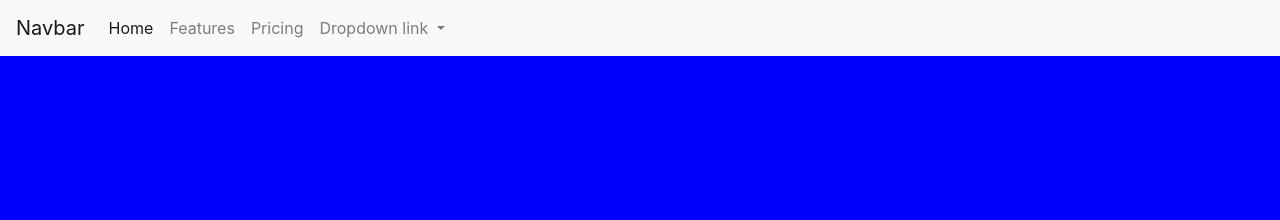
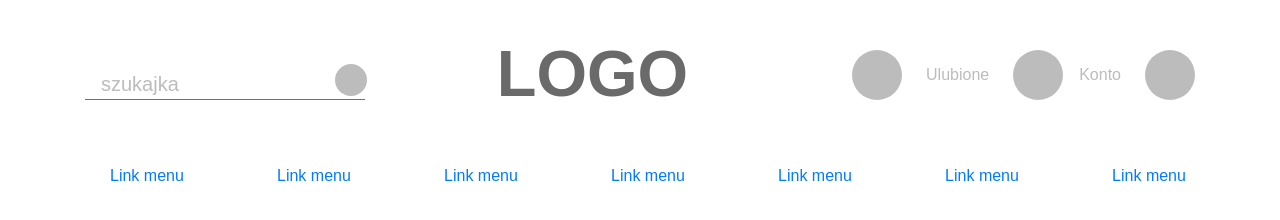
Before and after one commit to AleksandraFalfasinska/Next-template, a website: page src/index.html in a window 1280 px wide. Shown: the top 220 px of the page. Drawn offline with nearby package versions, Linux system fonts and the light colour scheme; files that its build step writes are made by us from their sources; files whose address does not match are found by name.

Commit message:
Fix project

```diff
--- a/src/index.html
+++ b/src/index.html
@@ -13,35 +13,68 @@
 </head>
 
 <body>
-    <nav class="navbar navbar-expand-lg navbar-light bg-light">
-        <a class="navbar-brand" href="#">Navbar</a>
+    <header>
+        <div class="container">
+            <div class="row d-flex justify-content-between align-items-end py-5">
+
+                <div class="col-4 d-flex">
+                    <div class="header__search position-relative d-flex align-items-center w-100">
+                        <input class="header__search-input pl-3" type="text" placeholder="szukajka">
+                        <div class="circle circle--sm"></div>
+                    </div>
+                </div>
+
+                <div class="col-3 d-flex justify-content-center align-items-end">
+                    <h1 class="headline mb-0">Logo</h1>
+                </div>
+
+                <div class="col-auto ml-auto d-flex justify-content-end">
+                    <div class="d-flex align-items-center">
+                        <div class="circle d-inline-block"></div>
+                        <div class="headline--light pl-3 px-4">Ulubione</div>
+                        <div class="circle d-inline-block"></div>
+                        <div class="headline--light pl-3 pr-4">Konto</div>
+                        <div class="circle d-inline-block"></div>
+                    </div>
+                </div>
+            </div>
+        </div>
+    </header>
+
+
+    <div class="container">
+        <nav class="row custom-navbar navbar navbar-expand-lg">
+            <a class="navbar-brand" href="#"></a>
             <button class="navbar-toggler" type="button" data-toggle="collapse" data-target="#navbarNavDropdown" aria-controls="navbarNavDropdown" aria-expanded="false" aria-label="Toggle navigation">
             <span class="navbar-toggler-icon"></span>
             </button>
             <div class="collapse navbar-collapse" id="navbarNavDropdown">
-            <ul class="navbar-nav">
+                <ul class="navbar-nav w-100 d-flex justify-content-lg-between">
                     <li class="nav-item active">
-                    <a class="nav-link" href="#">Home <span class="sr-only">(current)</span></a>
+                        <a class="nav-link" href="#">Link menu</a>
                     </li>
                     <li class="nav-item">
-                    <a class="nav-link" href="#">Features</a>
+                        <a class="nav-link" href="#">Link menu</a>
                     </li>
                     <li class="nav-item">
-                    <a class="nav-link" href="#">Pricing</a>
+                        <a class="nav-link" href="#">Link menu</a>
                     </li>
-                <li class="nav-item dropdown">
-                    <a class="nav-link dropdown-toggle" href="#" id="navbarDropdownMenuLink" data-toggle="dropdown" aria-haspopup="true" aria-expanded="false">
-                Dropdown link
-              </a>
-                    <div class="dropdown-menu" aria-labelledby="navbarDropdownMenuLink">
-                        <a class="dropdown-item" href="#">Action</a>
-                        <a class="dropdown-item" href="#">Another action</a>
-                        <a class="dropdown-item" href="#">Something else here</a>
-                    </div>
+                    <li class="nav-item">
+                        <a class="nav-link" href="#">Link menu</a>
+                    </li>
+                    <li class="nav-item">
+                        <a class="nav-link" href="#">Link menu</a>
+                    </li>
+                    <li class="nav-item">
+                        <a class="nav-link" href="#">Link menu</a>
+                    </li>
+                    <li class="nav-item">
+                        <a class="nav-link" href="#">Link menu</a>
                     </li>
                 </ul>
             </div>
         </nav>
+    </div>
 
     <!-- jQuery  -->
     <script src="src/lib/jquery.min.js"></script>
--- a/src/js/app.js
+++ /dev/null
@@ -1 +0,0 @@
-alert('xD');
--- a/src/js/app2.js
+++ b/src/js/app2.js
@@ -1,2 +1,2 @@
-console.log('xd');
-console.log('test');
+// console.log('xd');
+// console.log('test');
--- a/src/scss/_body.scss
+++ b/src/scss/_body.scss
@@ -1,4 +1,6 @@
 body {
-    background: blue;
+    color: $gray;
+    background: $white;
     height: 400vh;
+    font-family: $font-primary;
 }
--- /dev/null
+++ b/src/scss/_circle.scss
@@ -0,0 +1,12 @@
+.circle {
+    @include circle;
+    width: 50px;
+    height: 50px;
+    &--sm {
+        position: absolute;
+        top: -9px;
+        right: 68px;
+        width: 32px;
+        height: 32px;
+    }
+}
--- /dev/null
+++ b/src/scss/_headline.scss
@@ -0,0 +1,13 @@
+.headline {
+    text-transform: uppercase;
+    font-weight: 600;
+    font-size: 4.0625rem;
+    color: $gray-dark;
+    line-height: .8;
+    &--light {
+        text-transform: capitalize;
+        font-weight: normal;
+        font-size: 1rem;
+        color: $gray-light;
+    }
+}
--- /dev/null
+++ b/src/scss/_input.scss
@@ -0,0 +1,9 @@
+.header__search-input {
+    border: none;
+    border-bottom: 1px solid #717171;
+    width: 80%;
+    &::placeholder {
+        color: $gray-light;
+        font-size: 1.25rem;
+    }
+}
--- /dev/null
+++ b/src/scss/_mixins.scss
@@ -0,0 +1,4 @@
+@mixin circle {
+    background-color: $gray-light;
+    border-radius: 100%;
+}
--- /dev/null
+++ b/src/scss/_nav.scss
@@ -0,0 +1,8 @@
+.navbar-light .nav-item.active .nav-link {
+    color: $gray;
+    font-size: 1.25rem;
+    font-weight: 600;
+    &:active {
+        color: darken($color: $gray, $amount: 5%);
+    }
+}
--- /dev/null
+++ b/src/scss/_variables.scss
@@ -0,0 +1,8 @@
+// Colors
+$gray-light: #BCBCBC;
+$gray:#6D6D6D;
+$gray-dark: #6A6A6A;
+$white: #ffffff;
+// Fonts
+$font-primary: 'Montserrat',
+sans-serif;
--- a/src/scss/style.scss
+++ b/src/scss/style.scss
@@ -1 +1,6 @@
+@import 'variables';
+@import 'mixins';
 @import 'body';
+@import 'headline';
+@import 'circle';
+@import 'input';
```
Also changed, not shown: build/apps.js, src/css/style.css. Lines whose indentation alone changed are shown as unchanged.
